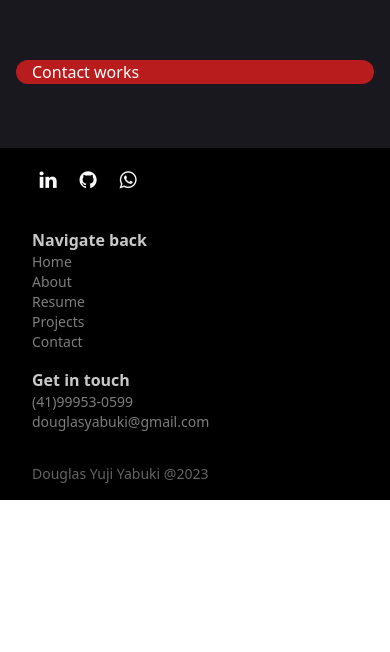
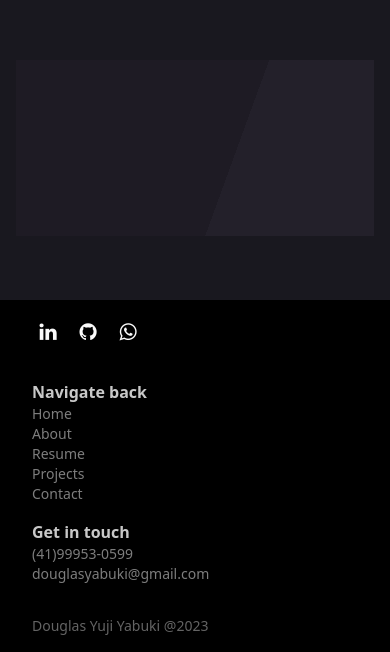
Before and after one commit to douglasyabuki/Portfolio, a React (Vite) app: page / in a window 390 px wide. Shown: the part 5790-6442 px from the top of the page. Before the commit the page ends 6290 px from the top, so only its background shows below. Built offline with nearby package versions, Linux system fonts and the light colour scheme; a web font is replaced by a local one.

Commit message:
Commit 100: Minor changes on contact

```diff
--- a/src/components/main-view/contact/Contact.tsx
+++ b/src/components/main-view/contact/Contact.tsx
@@ -1,12 +1,13 @@
+// Components
+import ContactForm from "./contact-form/ContactForm";
+
 // Contact main function
 export default function Contact () {
 
   // Returns the whole Contact component to Main View
   return (
     <div id='#contact' className="w-auto h-auto py-16 px-4 sm:px-7 md:px-8 lg:px-10 bg-background-black">
-      <div className="px-4 sm:px-7 md:px-8 lg:px-10 rounded-xl bg-red-700">
-        Contact works
-      </div>
+      <ContactForm></ContactForm>
     </div>
   );
 }
--- a/src/components/main-view/contact/contact-form/ContactForm.tsx
+++ b/src/components/main-view/contact/contact-form/ContactForm.tsx
@@ -6,8 +6,8 @@ interface Props {
 
 export default function ContactForm (props: Props) {
   return (
-    <div>
-
+    <div id='#contact-form' className="w-auto space-y-12 px-4 py-20 sm:px-7 md:px-8 lg:px-10 custom-bg-2 h-44">
+      <div></div>
     </div>
   );
 }
```
